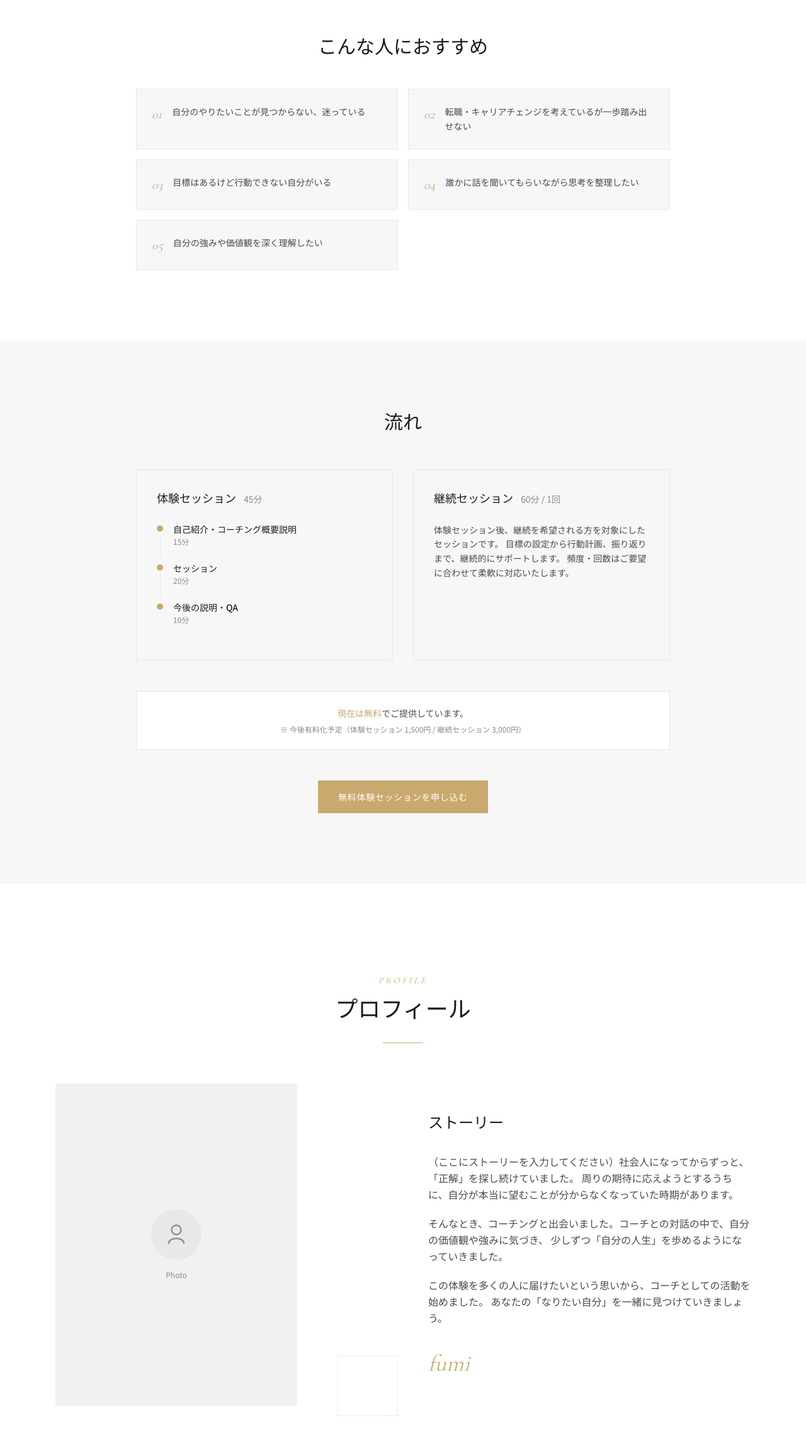
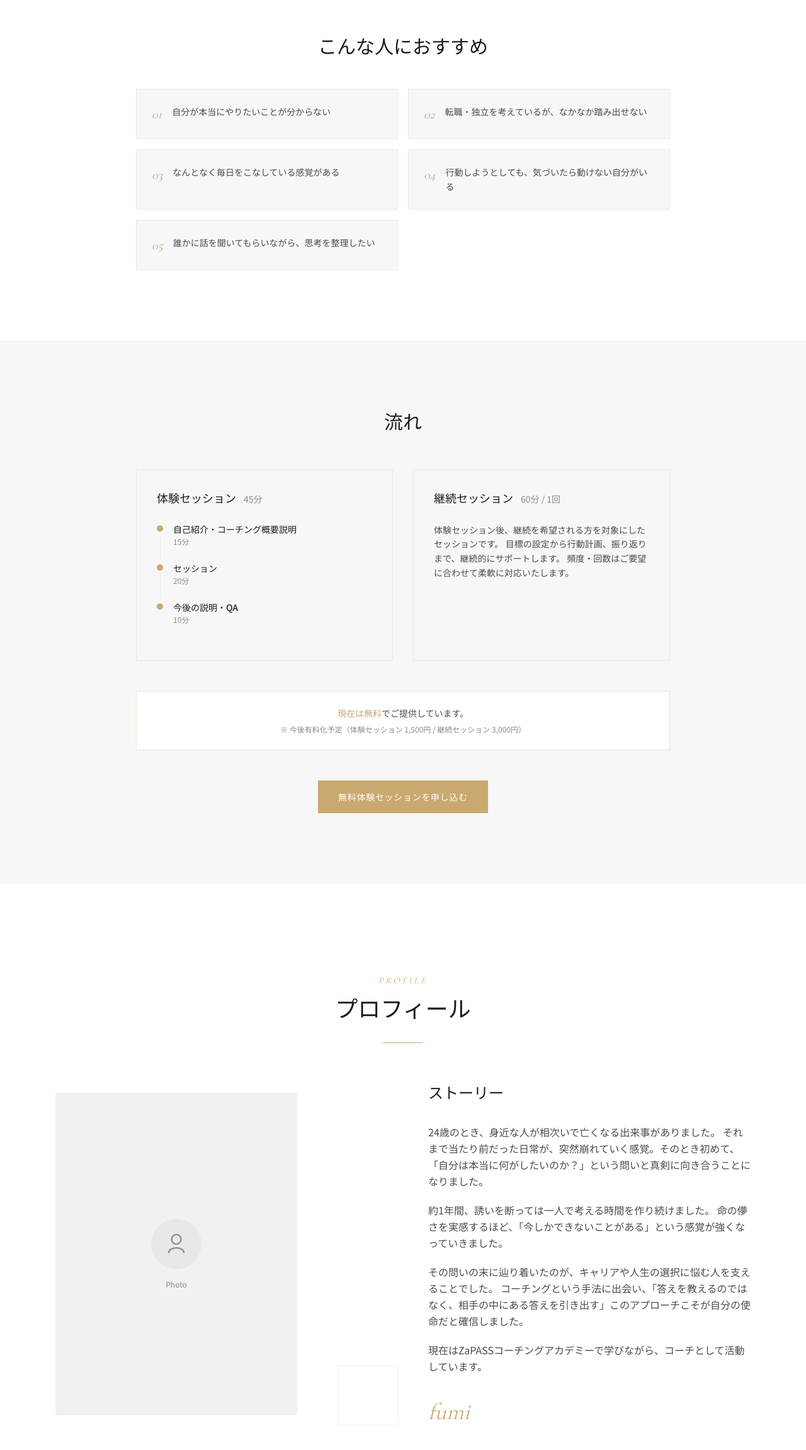
Before and after one commit to fumi-mura/fumi-coach, a Next.js app: page / in a window 1280 px wide. Shown: the part 1600-3902 px from the top of the page at 63% size. Built offline with nearby package versions, Linux system fonts and the light colour scheme.

Commit message:
content: reflect coach story and target audience from note articles

```diff
--- a/src/components/sections/Profile.tsx
+++ b/src/components/sections/Profile.tsx
@@ -67,16 +67,19 @@ export default function Profile() {
             <h3 className="font-serif text-ink text-2xl mb-8">ストーリー</h3>
             <div className="space-y-5 font-sans text-ink-muted text-base leading-relaxed">
               <p>
-                （ここにストーリーを入力してください）社会人になってからずっと、「正解」を探し続けていました。
-                周りの期待に応えようとするうちに、自分が本当に望むことが分からなくなっていた時期があります。
+                24歳のとき、身近な人が相次いで亡くなる出来事がありました。
+                それまで当たり前だった日常が、突然崩れていく感覚。そのとき初めて、「自分は本当に何がしたいのか？」という問いと真剣に向き合うことになりました。
               </p>
               <p>
-                そんなとき、コーチングと出会いました。コーチとの対話の中で、自分の価値観や強みに気づき、
-                少しずつ「自分の人生」を歩めるようになっていきました。
+                約1年間、誘いを断っては一人で考える時間を作り続けました。
+                命の儚さを実感するほど、「今しかできないことがある」という感覚が強くなっていきました。
               </p>
               <p>
-                この体験を多くの人に届けたいという思いから、コーチとしての活動を始めました。
-                あなたの「なりたい自分」を一緒に見つけていきましょう。
+                その問いの末に辿り着いたのが、キャリアや人生の選択に悩む人を支えることでした。
+                コーチングという手法に出会い、「答えを教えるのではなく、相手の中にある答えを引き出す」このアプローチこそが自分の使命だと確信しました。
+              </p>
+              <p>
+                現在はZaPASSコーチングアカデミーで学びながら、コーチとして活動しています。
               </p>
             </div>
             <p className="font-display italic text-gold text-4xl mt-10">fumi</p>
--- a/src/components/sections/Service.tsx
+++ b/src/components/sections/Service.tsx
@@ -1,9 +1,9 @@
 const recommendedItems = [
-  "自分のやりたいことが見つからない、迷っている",
-  "転職・キャリアチェンジを考えているが一歩踏み出せない",
-  "目標はあるけど行動できない自分がいる",
-  "誰かに話を聞いてもらいながら思考を整理したい",
-  "自分の強みや価値観を深く理解したい",
+  "自分が本当にやりたいことが分からない",
+  "転職・独立を考えているが、なかなか踏み出せない",
+  "なんとなく毎日をこなしている感覚がある",
+  "行動しようとしても、気づいたら動けない自分がいる",
+  "誰かに話を聞いてもらいながら、思考を整理したい",
 ];
 
 const trialSteps = [
```
